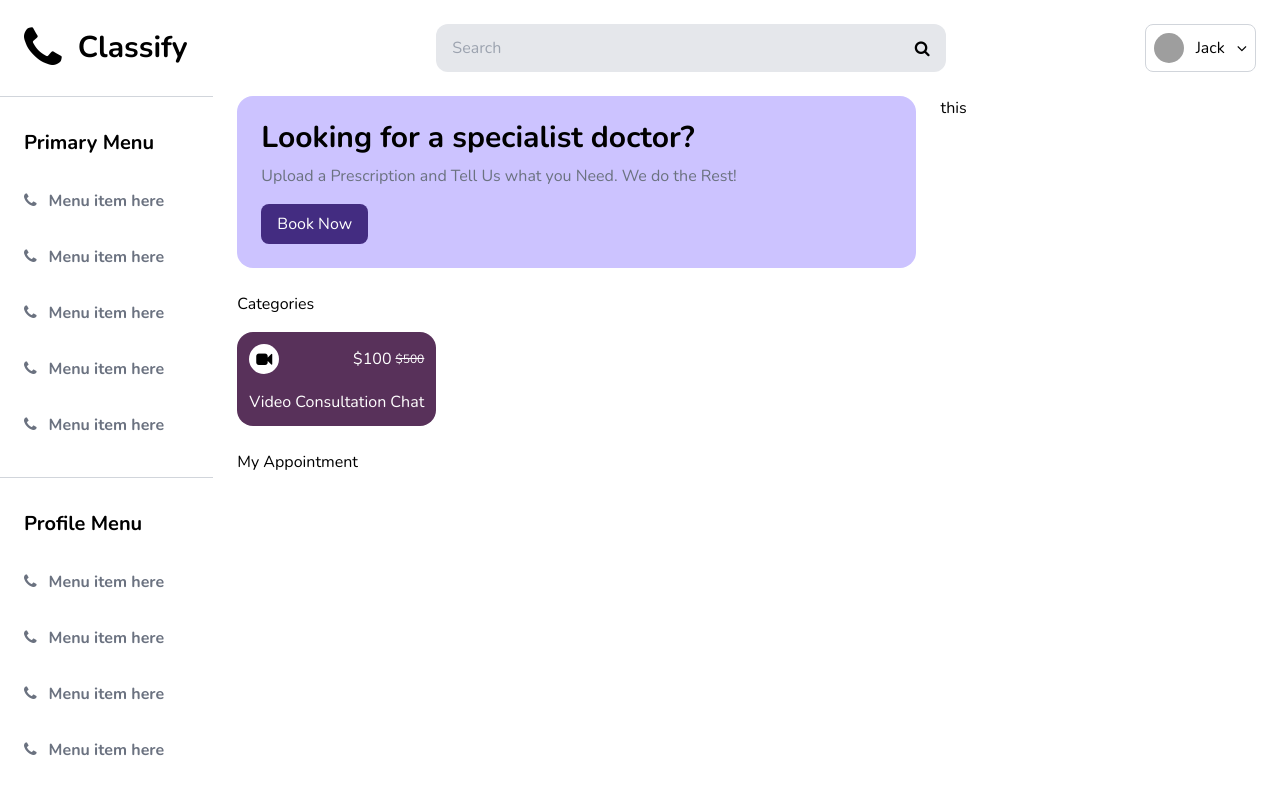
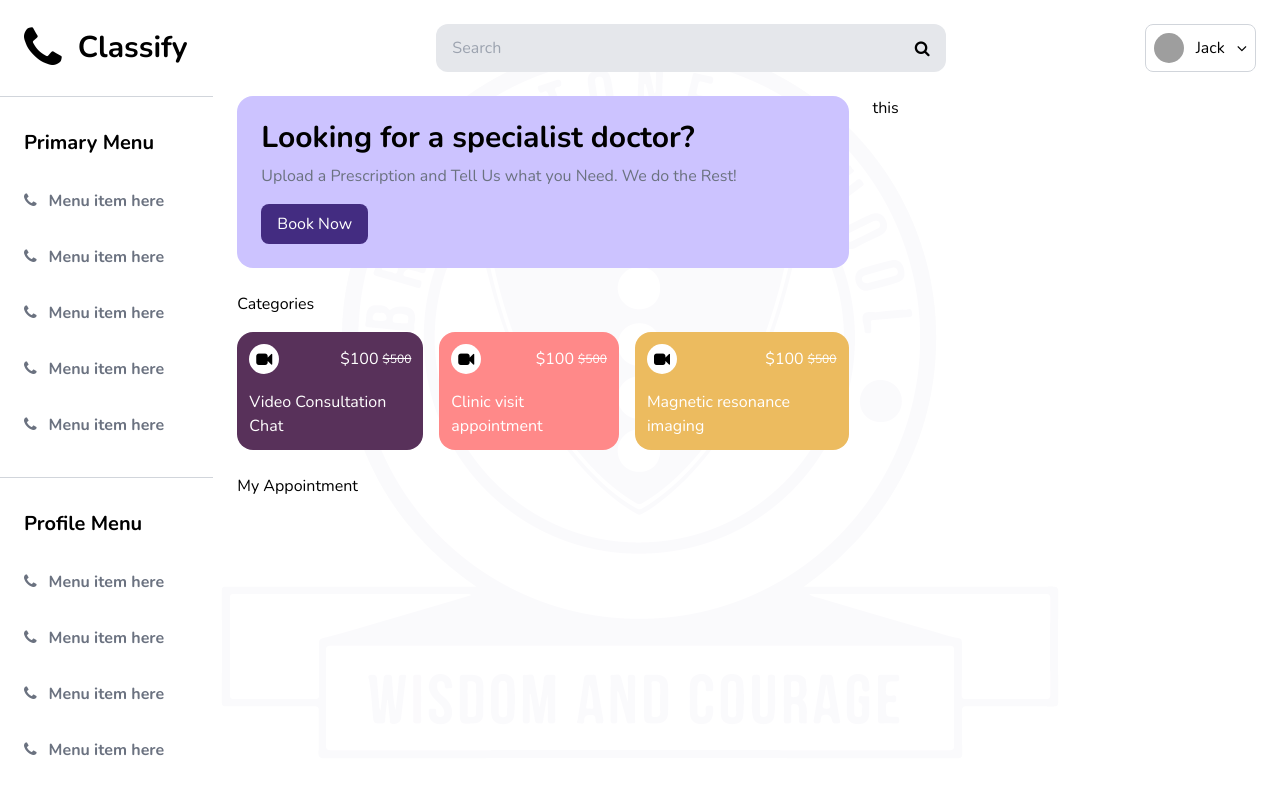
Before and after one commit to ibraheemosule/skoolizy, a React (Vite) app: page / in a window 1280 px wide. Shown: the top 794 px of the page. Built offline with nearby package versions, Linux system fonts and the light colour scheme; grey boxes are pictures that could not be loaded.

Commit message:
split the code into smaller bits

```diff
--- a/src/components/layout/Layout.tsx
+++ b/src/components/layout/Layout.tsx
@@ -1,6 +1,7 @@
 import { memo, useState, FC } from 'react';
 import SideNav from 'components/layout/side-nav/SideNav';
 import Dashboard from 'components/pages/dashboard/Dashboard';
+import BgImage from './bg-image/BgImage';
 import TopHeader from './top-header/TopHeader';
 
 const Layout: FC = () => {
@@ -9,6 +10,7 @@ const Layout: FC = () => {
 
   return (
     <main className="relative flex overflow-hidden">
+      <BgImage />
       <section
         data-testid="nav-wrapper"
         onClick={() => setToggleNav(false)}
--- /dev/null
+++ b/src/components/layout/bg-image/BgImage.tsx
@@ -0,0 +1,14 @@
+import { memo } from 'react';
+import image from 'src/assets/images/layout.png';
+
+const BgImg = () => (
+  <div className="fixed -z-10 grid inset-0 place-items-center">
+    <img
+      src={image}
+      className=" aspect-square object-contain opacity-[0.02]"
+      alt="school logo"
+    />
+  </div>
+);
+
+export default memo(BgImg);
--- a/src/components/layout/side-nav/SideNav.tsx
+++ b/src/components/layout/side-nav/SideNav.tsx
@@ -6,7 +6,7 @@ import ProfileMenu from './profile-menu/ProfileMenu';
 const SideNav = () => (
   <div
     onClick={(e) => e.stopPropagation()}
-    className="h-screen flex flex-col w-3/4 xs:w-3/5 sm:w-2/5 md:w-full pt-6 bg-white"
+    className="h-screen flex flex-col w-3/4 xs:w-3/5 sm:w-2/5 md:w-full pt-6 bg-white md:bg-transparent"
   >
     <div className="shrink-0 flex items-center gap-4 _full">
       <i className="fa fa-phone fa-3x" />
--- a/src/components/pages/dashboard/Dashboard.tsx
+++ b/src/components/pages/dashboard/Dashboard.tsx
@@ -6,12 +6,12 @@ import MyAppointments from './my-appointements/MyAppointments';
 const Dashboard = () => (
   <section>
     <div className="flex flex-wrap lg:flex-nowrap gap-6">
-      <div className="w-full lg:w-8/12 shrink-0">
+      <div className="w-full lg:w-3/5 shrink-0">
         <Hero />
         <Categories />
         <MyAppointments />
       </div>
-      <div className="w-full md:w-auto grow">this</div>
+      <div className="w-full lg:w-auto grow">this</div>
     </div>
   </section>
 );
--- a/src/components/pages/dashboard/categories/Categories.tsx
+++ b/src/components/pages/dashboard/categories/Categories.tsx
@@ -1,25 +1,59 @@
 import { memo } from 'react';
 import { BaseText, SmallText } from 'components/reusables/ui/text';
-import { Circle, Card } from 'components/reusables/ui/others';
+import IconCard from 'components/reusables/icon-card/IconCard';
 
 const Categories = () => (
   <div className="mt-6">
     <BaseText>Categories</BaseText>
-    <div className="flex flex-wrap mt-4 gap-4 md:flex-nowrap">
-      <Card className="p-3 text-white  bg-dark.brown">
-        <div className="flex gap-1 justify-between items-center">
-          <Circle size="30" className="bg-white shrink-0">
+    <div className="flex flex-wrap mt-4 gap-4 md:flex-nowrap lg:justify-between">
+      <IconCard className="bg-dark.brown">
+        <IconCard.Wrapper>
+          <IconCard.Icon size="30">
             <i className="fa fa-video-camera text-black" aria-hidden="true" />
-          </Circle>
-          <div className="flex gap-1 items-center">
+          </IconCard.Icon>
+          <IconCard.IconInfo>
             <BaseText>$100</BaseText>
             <SmallText>
               <s>$500</s>
             </SmallText>
-          </div>
-        </div>
-        <BaseText className="mt-4">Video Consultation Chat</BaseText>
-      </Card>
+          </IconCard.IconInfo>
+        </IconCard.Wrapper>
+        <IconCard.Content>
+          <BaseText className="mt-4">Video Consultation Chat</BaseText>
+        </IconCard.Content>
+      </IconCard>
+      <IconCard className="bg-orange">
+        <IconCard.Wrapper>
+          <IconCard.Icon size="30">
+            <i className="fa fa-video-camera text-black" aria-hidden="true" />
+          </IconCard.Icon>
+          <IconCard.IconInfo>
+            <BaseText>$100</BaseText>
+            <SmallText>
+              <s>$500</s>
+            </SmallText>
+          </IconCard.IconInfo>
+        </IconCard.Wrapper>
+        <IconCard.Content>
+          <BaseText className="mt-4">Clinic visit appointment</BaseText>
+        </IconCard.Content>
+      </IconCard>
+      <IconCard className=" bg-dark.yellow">
+        <IconCard.Wrapper>
+          <IconCard.Icon size="30">
+            <i className="fa fa-video-camera text-black" aria-hidden="true" />
+          </IconCard.Icon>
+          <IconCard.IconInfo>
+            <BaseText>$100</BaseText>
+            <SmallText>
+              <s>$500</s>
+            </SmallText>
+          </IconCard.IconInfo>
+        </IconCard.Wrapper>
+        <IconCard.Content>
+          <BaseText className="mt-4">Magnetic resonance imaging</BaseText>
+        </IconCard.Content>
+      </IconCard>
     </div>
   </div>
 );
--- /dev/null
+++ b/src/components/reusables/icon-card/IconCard.tsx
@@ -0,0 +1,36 @@
+import { memo } from 'react';
+import { Circle, Card } from 'components/reusables/ui/others';
+import { IBaseProp } from 'src/ts-types/react-types';
+
+const IconCard = ({ children, className }: IBaseProp) => (
+  <Card className={`p-3 text-white ${className}`}>{children}</Card>
+);
+
+const Wrapper = memo(({ children }: IBaseProp) => (
+  <div className="flex gap-1 justify-between items-center">{children}</div>
+));
+Wrapper.displayName = 'Wrapper';
+
+const Icon = memo(
+  ({ children, size, className }: IBaseProp & { size: string }) => (
+    <Circle size={size} className={`bg-white shrink-0 ${className}`}>
+      {children}
+    </Circle>
+  )
+);
+Icon.displayName = 'Icon';
+
+const IconInfo = memo(({ children }: IBaseProp) => (
+  <div className="flex gap-1 items-center">{children}</div>
+));
+IconInfo.displayName = 'IconInfo';
+
+const Content = memo(({ children }: IBaseProp) => <div>{children}</div>);
+Content.displayName = 'Content';
+
+IconCard.Wrapper = Wrapper;
+IconCard.Icon = Icon;
+IconCard.IconInfo = IconInfo;
+IconCard.Content = Content;
+
+export default IconCard;
```
Also changed, not shown: src/assets/images/layout.png (added).
